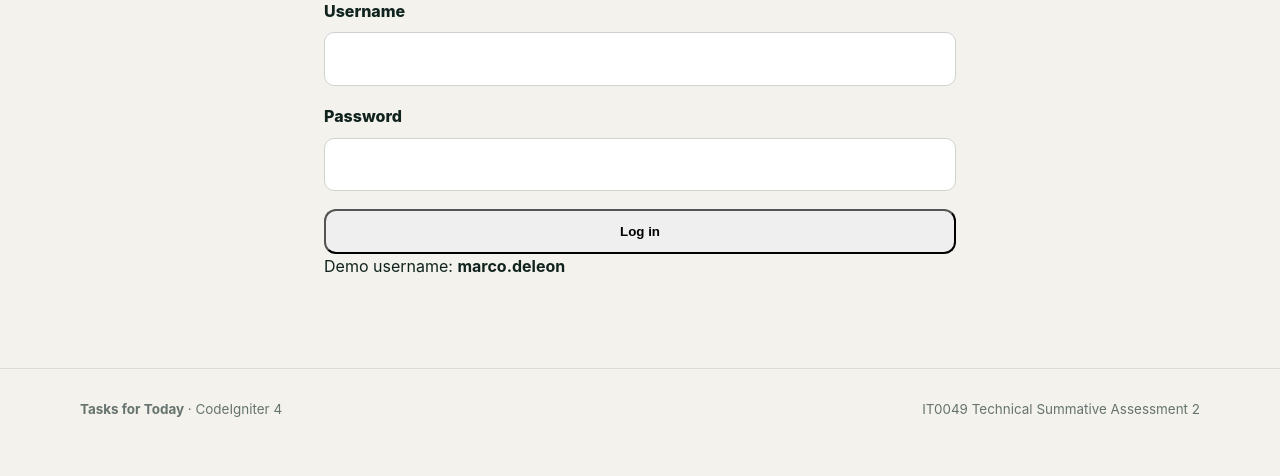
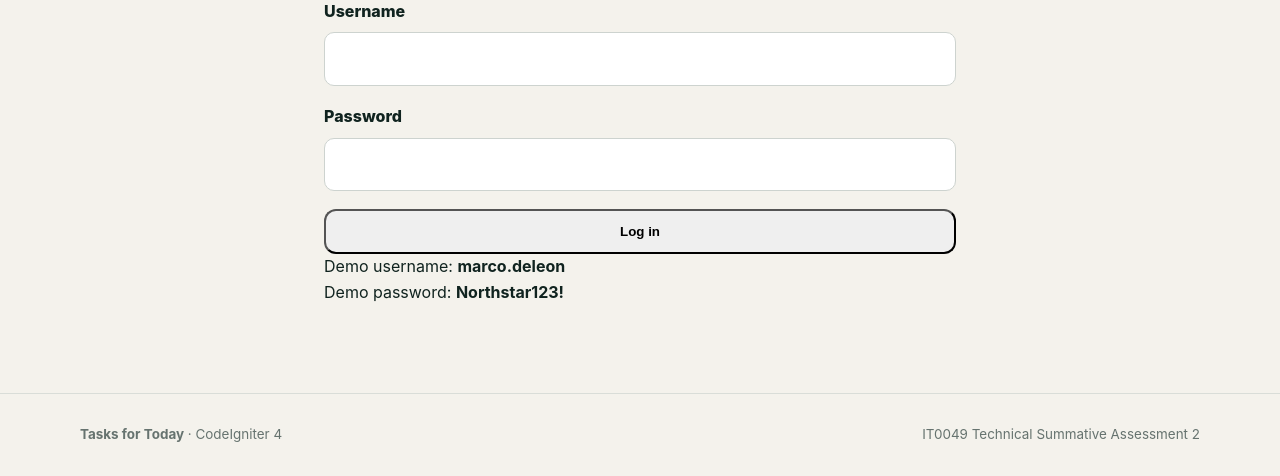
Before and after one commit to mbdeleon-Tech/TSA2, a CodeIgniter 4 app: the page made by app/Views/auth/login.php in a window 1280 px wide. Shown: the part 434-910 px from the top of the page. Before the commit the page ends 851 px from the top, so only its background shows below. Run offline with PHP 8.4 and a stand-in for CodeIgniter, Linux system fonts and the light colour scheme; the template is opened without the code that fills it, so the values that code supplies are empty; some libraries are stand-ins or nearby versions.

Commit message:
feat: show demo credentials on login

```diff
--- a/app/Views/auth/login.php
+++ b/app/Views/auth/login.php
@@ -5,5 +5,5 @@
 <label>Username<input name="username" required value="<?= esc(old('username')) ?>"></label>
 <label>Password<input type="password" name="password" required></label>
 <button class="button" type="submit">Log in</button>
-</form><p class="muted">Demo username: <strong>marco.deleon</strong></p></section>
+</form><p class="muted">Demo username: <strong>marco.deleon</strong><br>Demo password: <strong>Northstar123!</strong></p></section>
 <?= $this->endSection() ?>
```
